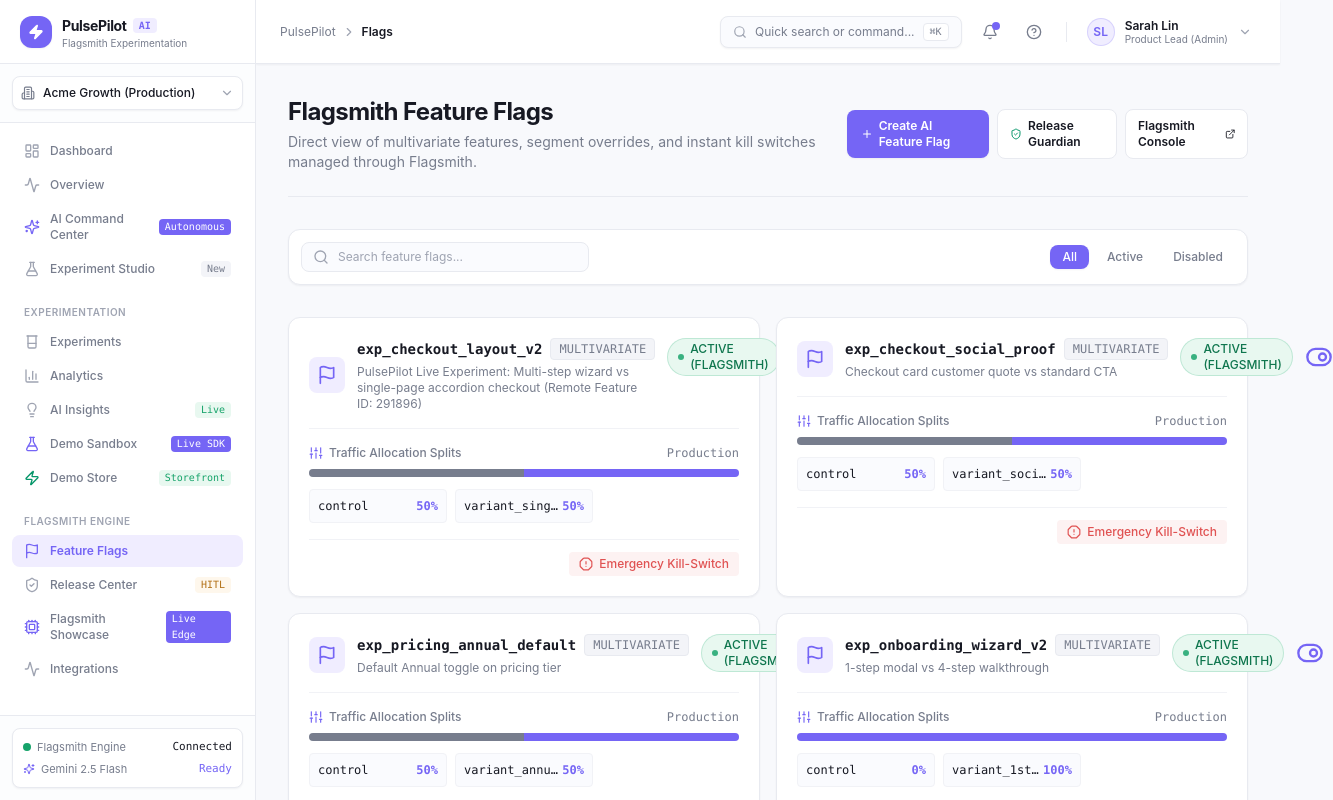
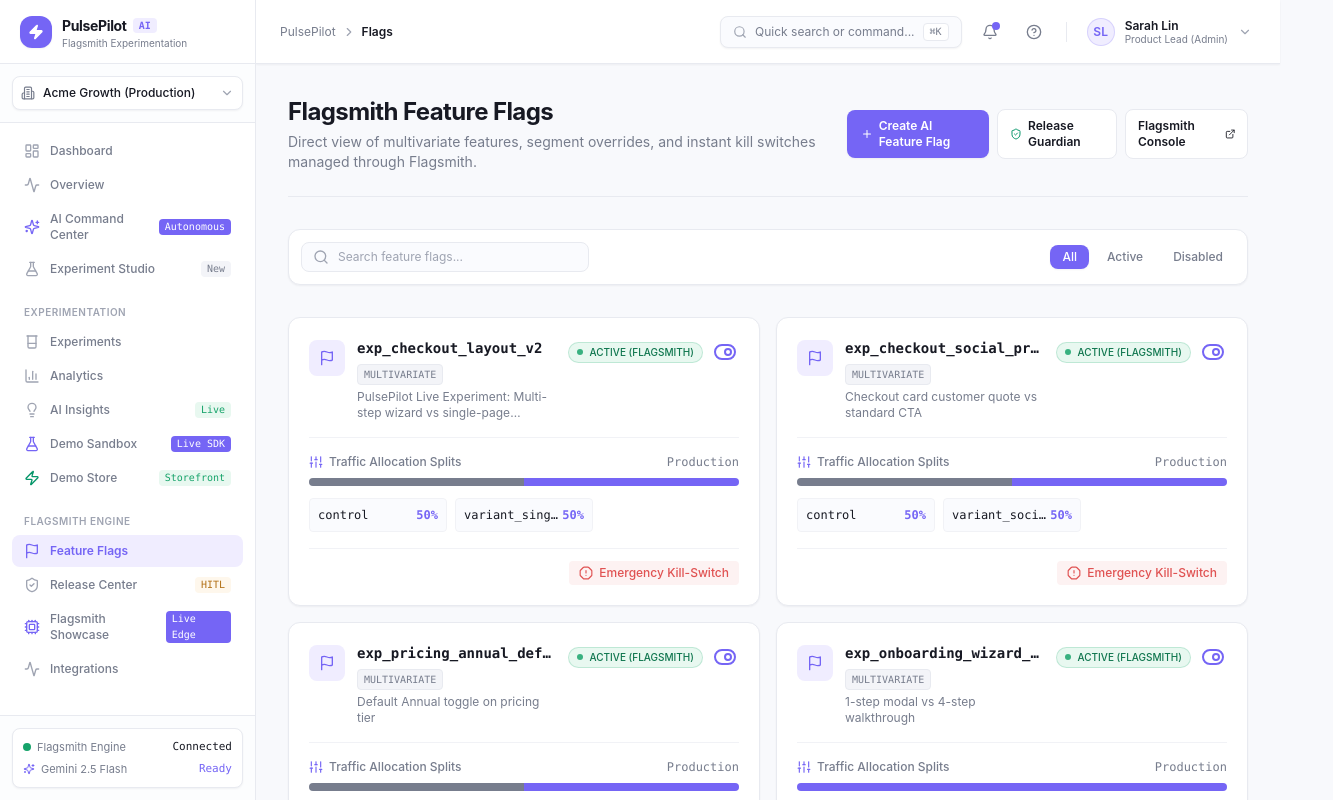
Before and after one commit to Shubhamver45/PulsePilot, a Next.js app: page /flags in a window 1280 px wide. Shown: the top 800 px of the page, 1333 px wide, since content can reach past the window. Built offline with nearby package versions, Linux system fonts and the light colour scheme.

Commit message:
fix(ui): prevent switch toggle overflow in feature flag card layout

```diff
--- a/src/app/flags/page.tsx
+++ b/src/app/flags/page.tsx
@@ -135,7 +135,7 @@ export default function FeatureFlagsPage() {
         </div>
       </div>
 
-      <div className="grid grid-cols-1 md:grid-cols-2 gap-4">
+      <div className="grid grid-cols-1 lg:grid-cols-2 gap-4">
         {filteredFlags.map((flag) => (
           <FeatureFlagCard
             key={flag.name}
--- a/src/components/ui/FeatureFlagCard.tsx
+++ b/src/components/ui/FeatureFlagCard.tsx
@@ -33,47 +33,55 @@ export function FeatureFlagCard({
   return (
     <div
       className={cn(
-        "p-5 rounded-lg bg-surface border border-border shadow-xs hover:border-primary/40 transition-all",
+        "p-5 rounded-lg bg-surface border border-border shadow-xs hover:border-primary/40 transition-all overflow-hidden",
         !enabled && "opacity-80 bg-surface-subtle",
         className
       )}
     >
       <div className="flex items-start justify-between gap-3">
-        <div className="flex items-center gap-3">
+        <div className="flex items-start gap-3 min-w-0 flex-1">
           <div
             className={cn(
-              "w-9 h-9 rounded-md flex items-center justify-center flex-shrink-0",
+              "w-9 h-9 rounded-md flex items-center justify-center shrink-0 mt-0.5",
               enabled ? "bg-primary-light text-primary" : "bg-surface-muted text-text-secondary"
             )}
           >
-            <Flag className="w-5 h-5" />
+            <Flag className="w-4 h-4" />
           </div>
-          <div>
-            <div className="flex items-center gap-2">
-              <span className="font-mono text-sm font-semibold text-text">{name}</span>
-              <span className="text-xs px-2 py-0.5 rounded bg-surface-muted font-mono text-text-secondary border border-border">
+          <div className="min-w-0 flex-1">
+            <div className="flex flex-wrap items-center gap-1.5">
+              <span className="font-mono text-sm font-semibold text-text truncate max-w-full" title={name}>
+                {name}
+              </span>
+              <span className="text-[10px] px-1.5 py-0.5 rounded bg-surface-muted font-mono text-text-secondary border border-border shrink-0">
                 {type}
               </span>
             </div>
-            {description && <p className="text-xs text-text-secondary mt-1">{description}</p>}
+            {description && (
+              <p className="text-xs text-text-secondary mt-1 line-clamp-2" title={description}>
+                {description}
+              </p>
+            )}
           </div>
         </div>
 
-        <div className="flex items-center gap-3">
+        <div className="flex items-center gap-2 shrink-0 self-start">
           <StatusBadge
             status={enabled ? "active" : "draft"}
             label={enabled ? "ACTIVE (FLAGSMITH)" : "DISABLED"}
+            className="text-[10px] px-2 py-0.5 shrink-0"
           />
           {onToggleState && (
             <button
+              type="button"
               onClick={onToggleState}
-              className="text-text-secondary hover:text-primary transition-colors"
+              className="text-text-secondary hover:text-primary transition-colors shrink-0 p-0.5 rounded focus:outline-hidden"
               title={enabled ? "Disable Flag" : "Enable Flag"}
             >
               {enabled ? (
-                <ToggleRight className="w-7 h-7 text-primary" />
+                <ToggleRight className="w-6 h-6 text-primary" />
               ) : (
-                <ToggleLeft className="w-7 h-7 text-text-muted" />
+                <ToggleLeft className="w-6 h-6 text-text-muted" />
               )}
             </button>
           )}
```
